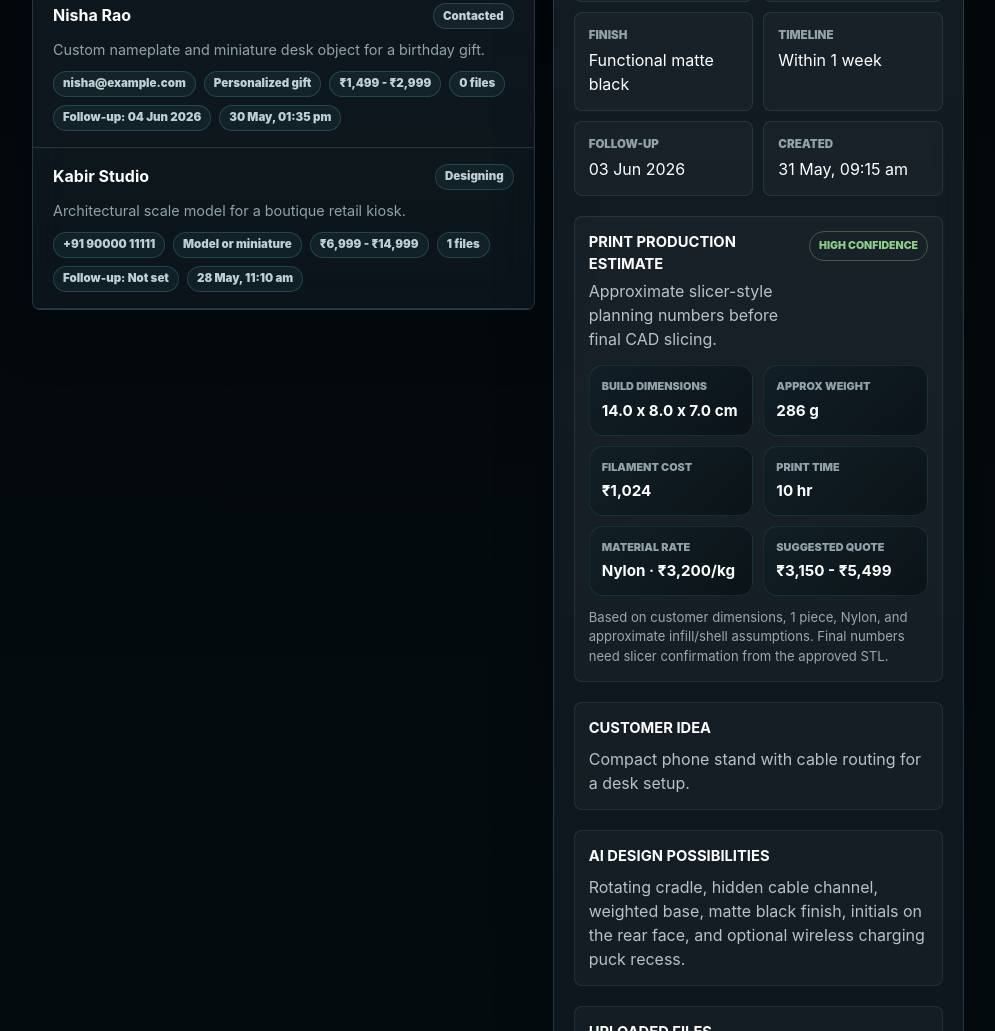
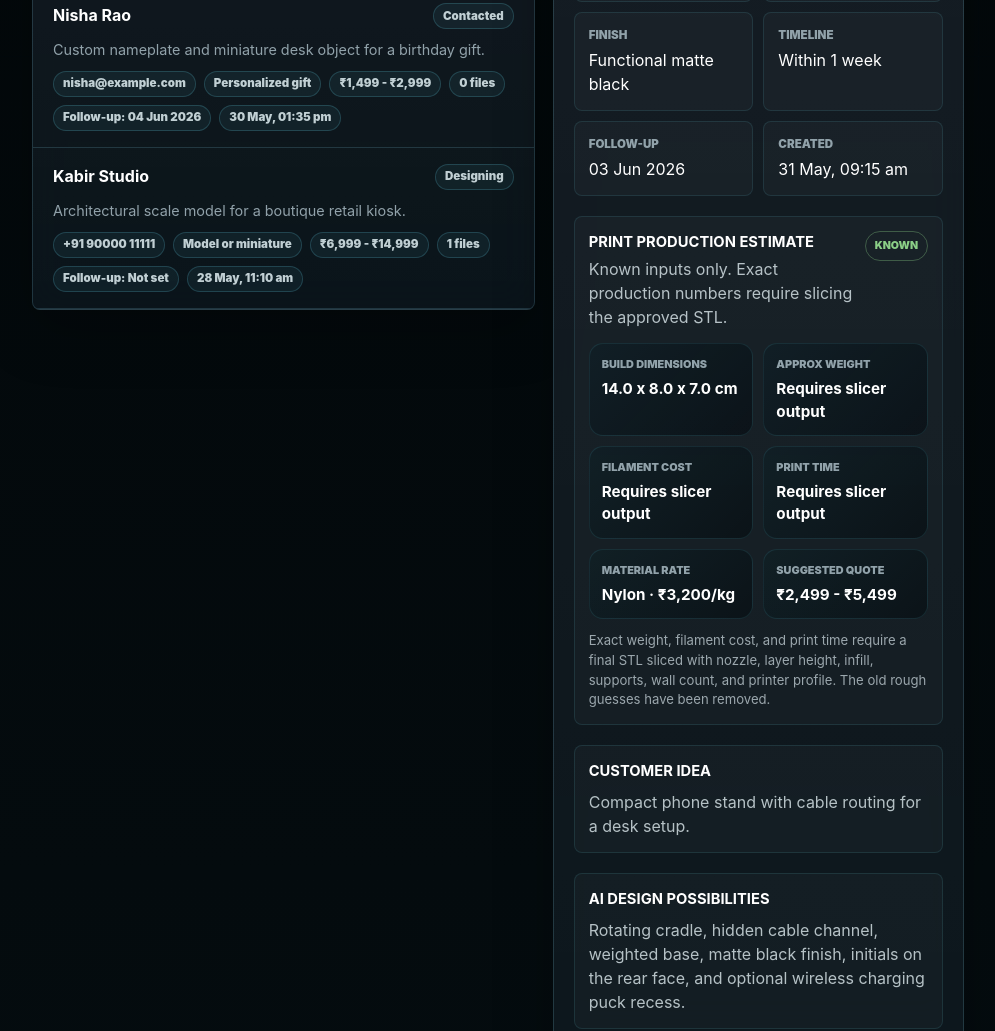
Before and after one commit to thexplicitslots/infimagine-website, a plain HTML site: page api/admin-template.html in a window 1280 px wide. Shown: the part 700-1731 px from the top of the page, without its empty margins (282-1277 px from the left). Drawn offline with Linux system fonts and the light colour scheme; no server answers.

Commit message:
Stop showing guessed print actuals

```diff
--- a/admin.css
+++ b/admin.css
@@ -624,9 +624,24 @@ textarea:focus {
   color: var(--green);
 }
 
+.confidence-known {
+  border-color: rgba(139, 207, 135, 0.34);
+  color: var(--green);
+}
+
 .confidence-medium {
   border-color: rgba(110, 231, 255, 0.3);
   color: var(--cyan);
+}
+
+.confidence-stl-ready {
+  border-color: rgba(110, 231, 255, 0.3);
+  color: var(--cyan);
+}
+
+.confidence-review {
+  border-color: rgba(255, 255, 255, 0.16);
+  color: rgba(232, 246, 250, 0.68);
 }
 
 .production-grid {
--- a/admin.js
+++ b/admin.js
@@ -158,19 +158,13 @@ let notesSaveTimer;
 let activeViewer = null;
 
 const materialProfiles = [
-  { match: "peek", label: "PEEK", density: 1.3, rate: 25000, flow: 18 },
-  { match: "nylon", label: "Nylon", density: 1.08, rate: 3200, flow: 34 },
-  { match: "flexible", label: "Flexible", density: 1.2, rate: 2600, flow: 22 },
-  { match: "abs", label: "ABS/ASA", density: 1.04, rate: 1500, flow: 38 },
-  { match: "asa", label: "ABS/ASA", density: 1.04, rate: 1500, flow: 38 },
-  { match: "petg", label: "PETG", density: 1.27, rate: 1200, flow: 42 },
-  { match: "pla", label: "PLA", density: 1.24, rate: 900, flow: 46 },
-];
-
-const sizeFallbacks = [
-  { match: "large", dimensions: [32, 22, 16], confidence: "Low" },
-  { match: "medium", dimensions: [18, 12, 8], confidence: "Medium" },
-  { match: "small", dimensions: [8, 6, 4], confidence: "Medium" },
+  { match: "peek", label: "PEEK", rate: 25000 },
+  { match: "nylon", label: "Nylon", rate: 3200 },
+  { match: "flexible", label: "Flexible", rate: 2600 },
+  { match: "abs", label: "ABS/ASA", rate: 1500 },
+  { match: "asa", label: "ABS/ASA", rate: 1500 },
+  { match: "petg", label: "PETG", rate: 1200 },
+  { match: "pla", label: "PLA", rate: 900 },
 ];
 
 function loadLeads() {
@@ -255,14 +249,6 @@ function numericEstimate(value) {
   return numbers.reduce((sum, item) => sum + Number(item.replace(/,/g, "")), 0) / Math.max(numbers.length, 1);
 }
 
-function estimateRange(value) {
-  const numbers = String(value).match(/\d[\d,]*/g) || [];
-  const parsed = numbers.map((item) => Number(item.replace(/,/g, ""))).filter(Boolean);
-  if (!parsed.length) return null;
-  if (parsed.length === 1) return [parsed[0], parsed[0]];
-  return [Math.min(...parsed), Math.max(...parsed)];
-}
-
 function formatBytes(bytes) {
   if (!bytes) return "0 KB";
   const units = ["B", "KB", "MB", "GB"];
@@ -283,26 +269,15 @@ function formatCurrency(value) {
   }).format(value);
 }
 
-function parseQuantity(value) {
-  const text = String(value || "");
-  if (text.includes("+")) return Number(text.match(/\d+/)?.[0] || 1);
-  const numbers = text.match(/\d+/g)?.map(Number) || [];
-  if (!numbers.length) return 1;
-  if (numbers.length === 1) return Math.max(numbers[0], 1);
-  return Math.max(Math.round((numbers[0] + numbers[1]) / 2), 1);
-}
-
 function materialProfile(value) {
   const text = String(value || "").toLowerCase();
   return materialProfiles.find((profile) => text.includes(profile.match)) || {
     label: "Recommended",
-    density: 1.2,
     rate: 1300,
-    flow: 40,
   };
 }
 
-function parseDimensions(value, size) {
+function parseDimensions(value) {
   const text = String(value || "").toLowerCase();
   const numbers = text.match(/\d+(?:\.\d+)?/g)?.slice(0, 3).map(Number) || [];
   let unit = "cm";
@@ -313,67 +288,30 @@ function parseDimensions(value, size) {
   if (numbers.length >= 3) {
     const multiplier = unit === "mm" ? 0.1 : unit === "in" ? 2.54 : 1;
     return {
-      confidence: "High",
       dimensions: numbers.map((number) => Math.max(number * multiplier, 0.1)),
       source: "customer dimensions",
     };
   }
 
-  const fallback = sizeFallbacks.find((item) => String(size || "").toLowerCase().includes(item.match)) || sizeFallbacks[2];
-  return {
-    confidence: fallback.confidence,
-    dimensions: fallback.dimensions,
-    source: "size-class fallback",
-  };
-}
-
-function infillFactor(lead) {
-  const text = `${lead.strength || ""} ${lead.finish || ""} ${lead.type || ""}`.toLowerCase();
-  if (text.includes("strong") || text.includes("functional") || text.includes("outdoor")) return 0.26;
-  if (text.includes("balanced") || text.includes("prototype") || text.includes("utility")) return 0.2;
-  return 0.14;
-}
-
-function complexityFactor(lead) {
-  const text = `${lead.type || ""} ${lead.finish || ""} ${lead.description || ""}`.toLowerCase();
-  let factor = 1;
-  if (text.includes("smooth") || text.includes("paint")) factor += 0.18;
-  if (text.includes("miniature") || text.includes("model")) factor += 0.16;
-  if (text.includes("prototype") || text.includes("functional")) factor += 0.12;
-  return factor;
+  return null;
 }
 
 function productionEstimate(lead) {
-  const parsed = parseDimensions(lead.dimensions, lead.size);
-  const [length, width, height] = parsed.dimensions;
+  const parsed = parseDimensions(lead.dimensions);
   const profile = materialProfile(lead.material);
-  const quantity = parseQuantity(lead.quantity);
-  const shellFactor = 1.18;
-  const supportFactor = String(lead.readiness || lead.description || "").toLowerCase().includes("support") ? 1.18 : 1.1;
-  const occupiedVolume = length * width * height * infillFactor(lead) * shellFactor;
-  const gramsEach = Math.max(occupiedVolume * profile.density * supportFactor, 8);
-  const totalGrams = gramsEach * quantity;
-  const filamentCost = Math.max((totalGrams / 1000) * profile.rate * 1.12, 25);
-  const hoursEach = Math.max((gramsEach / profile.flow) * complexityFactor(lead) + 0.6, 1);
-  const totalHours = hoursEach * quantity;
-  const machineCost = totalHours * 95;
-  const finishingCost = totalHours * (String(lead.finish || "").toLowerCase().includes("smooth") ? 170 : 80);
-  const setupCost = parsed.confidence === "High" ? 350 : 550;
-  const suggestedLow = Math.round((filamentCost + machineCost + finishingCost + setupCost) / 50) * 50;
-  const suggestedHigh = Math.round((suggestedLow * 1.45) / 50) * 50;
-  const websiteRange = estimateRange(lead.estimate);
+  const stlFiles = (lead.attachments || []).filter((file) => file.url && fileKind(file) === "stl");
 
   return {
-    confidence: parsed.confidence,
-    dimensions: `${length.toFixed(1)} x ${width.toFixed(1)} x ${height.toFixed(1)} cm`,
-    filament: formatCurrency(filamentCost),
-    note: `Based on ${parsed.source}, ${quantity} piece${quantity > 1 ? "s" : ""}, ${profile.label}, and approximate infill/shell assumptions. Final numbers need slicer confirmation from the approved STL.`,
-    price: websiteRange
-      ? `${formatCurrency(Math.max(suggestedLow, websiteRange[0]))} - ${formatCurrency(Math.max(suggestedHigh, websiteRange[1]))}`
-      : `${formatCurrency(suggestedLow)} - ${formatCurrency(suggestedHigh)}`,
+    confidence: parsed ? "Known" : stlFiles.length ? "STL ready" : "Review",
+    dimensions: parsed ? `${parsed.dimensions.map((value) => value.toFixed(1)).join(" x ")} cm` : "Needs measured dimensions or STL analysis",
+    filament: "Requires slicer output",
+    note: stlFiles.length
+      ? "An STL is attached. Use View to inspect geometry, then slice it for exact filament weight, print time, support material, and machine cost."
+      : "Exact weight, filament cost, and print time require a final STL sliced with nozzle, layer height, infill, supports, wall count, and printer profile. The old rough guesses have been removed.",
+    price: lead.estimate || "Quote after slicer review",
     rate: `${profile.label} · ${formatCurrency(profile.rate)}/kg`,
-    time: `${totalHours < 10 ? totalHours.toFixed(1) : Math.round(totalHours)} hr`,
-    weight: `${Math.round(totalGrams)} g`,
+    time: "Requires slicer output",
+    weight: "Requires slicer output",
   };
 }
 
@@ -552,8 +490,8 @@ function renderDetail() {
 
 function renderProductionEstimate(lead) {
   const estimate = productionEstimate(lead);
-  detailFields.productionConfidence.textContent = `${estimate.confidence} confidence`;
-  detailFields.productionConfidence.className = `confidence-pill confidence-${estimate.confidence.toLowerCase()}`;
+  detailFields.productionConfidence.textContent = estimate.confidence;
+  detailFields.productionConfidence.className = `confidence-pill confidence-${estimate.confidence.toLowerCase().replace(/\s+/g, "-")}`;
   detailFields.productionDimensions.textContent = estimate.dimensions;
   detailFields.productionWeight.textContent = estimate.weight;
   detailFields.productionFilament.textContent = estimate.filament;
--- a/api/admin-template.html
+++ b/api/admin-template.html
@@ -174,7 +174,7 @@
                 <div class="section-title-row">
                   <div>
                     <h3>Print production estimate</h3>
-                    <p>Approximate slicer-style planning numbers before final CAD slicing.</p>
+                    <p>Known inputs only. Exact production numbers require slicing the approved STL.</p>
                   </div>
                   <span data-production-confidence></span>
                 </div>
```
